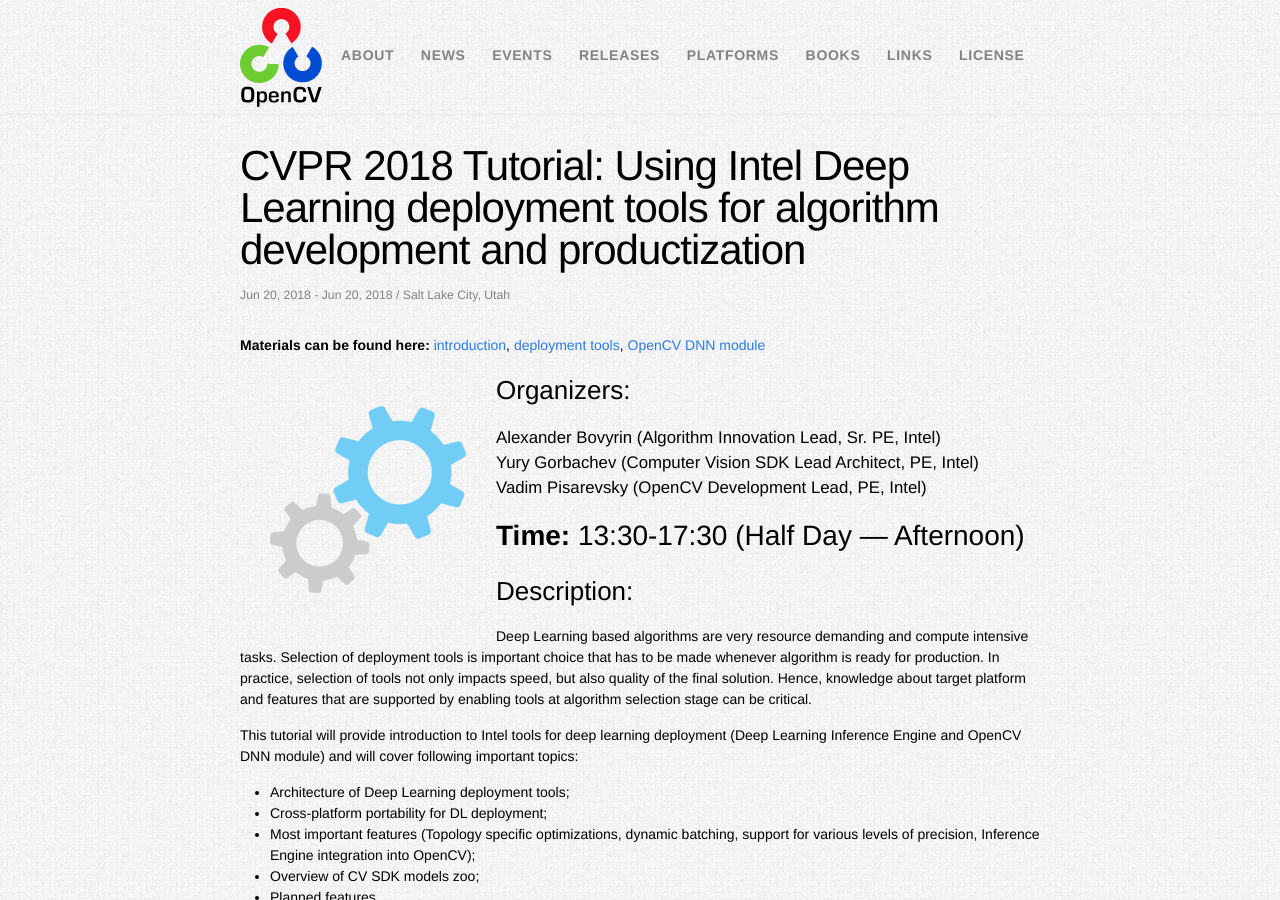
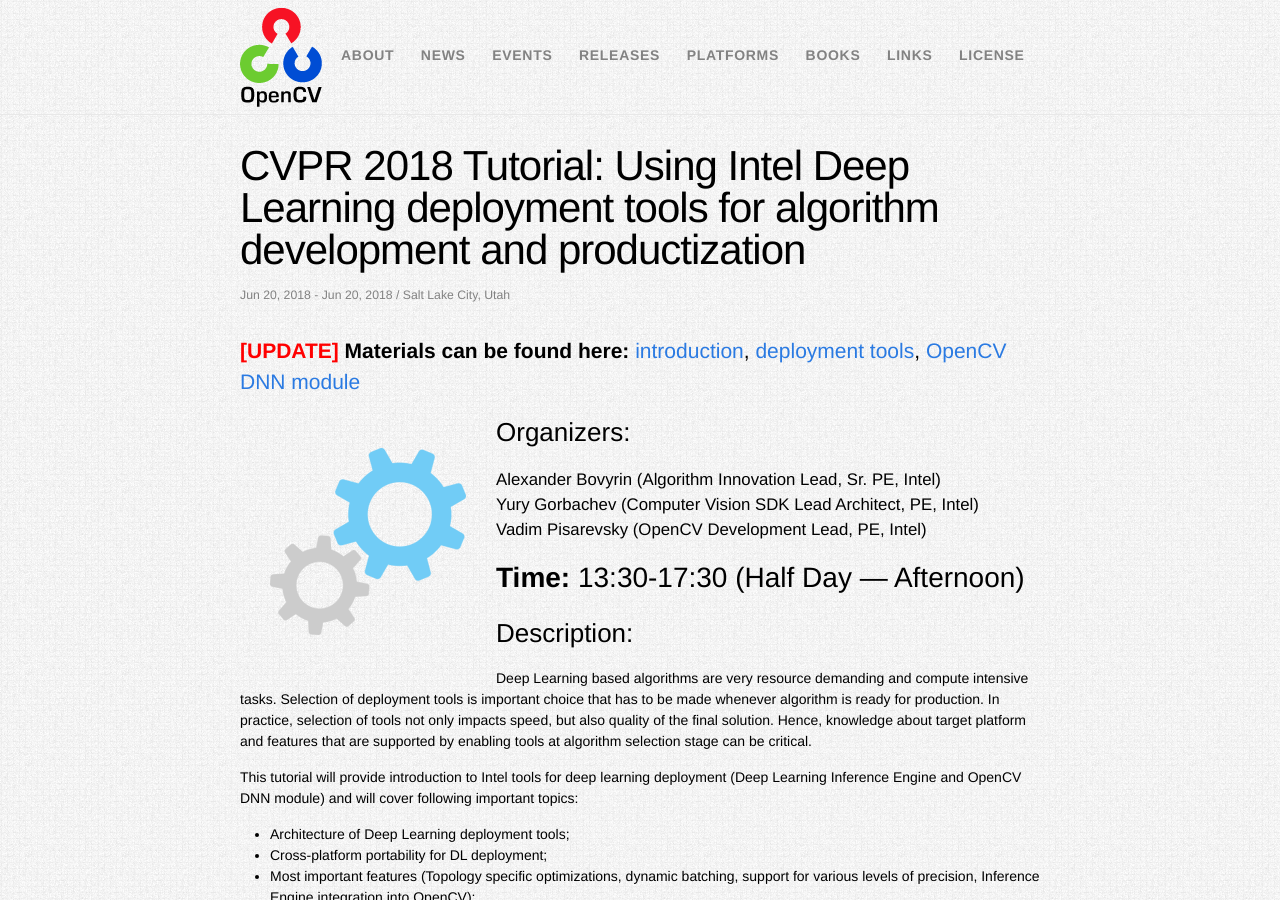
Before and after one commit to opencv-infrastructure/opencv.org, a Jekyll site: the page built from _events/2018-06-20-CVPR-workshop.html, in a window 1280 px wide and 900 px high. Built offline with Jekyll 4.4.1, drawn with Linux system fonts in a browser that asks for light colours.

Commit message:
CVPR 2018 bold link to materials

```diff
--- a/_events/2018-06-20-CVPR-workshop.html
+++ b/_events/2018-06-20-CVPR-workshop.html
@@ -8,7 +8,7 @@
 short: "At CVPR 2018 (Salt Lake City, UT) Intel deep learning team will present the half-day tutorial with introduction to CV SDK, Intel DL Inference Engine, its use with OpenCV and CV SDK Model Zoo - the collection of high-quality deep learning models for various computer vision tasks."
 title: 'CVPR 2018 Tutorial: Using Intel Deep Learning deployment tools for algorithm development and productization'
 ---
-<p><b>Materials can be found here:</b> <a href="{{ site.link_dl }}/present/OpenVINO_Introduction.pdf">introduction</a>, <a href="{{ site.link_dl }}/present/cvpr2018_deployment_tools_key_features.pdf">deployment tools</a>, <a href="{{ site.link_dl }}/present/CVPR2018_OpenCV_Slides_final.pdf">OpenCV DNN module</a></p>
+<p style="font-size: 150%;"><b><span style="color: red">[UPDATE]</span> Materials can be found here:</b> <a href="{{ site.link_dl }}/present/OpenVINO_Introduction.pdf">introduction</a>, <a href="{{ site.link_dl }}/present/cvpr2018_deployment_tools_key_features.pdf">deployment tools</a>, <a href="{{ site.link_dl }}/present/CVPR2018_OpenCV_Slides_final.pdf">OpenCV DNN module</a></p>
 <img src="{{ site.baseurl }}{% link assets/events/CVPR-2018.png %}" style="float: left; margin: 2em" alt="Plue and grey linked gears"/>
 <h3>Organizers:</h3>
 <p style="font-size: 120%">
```
